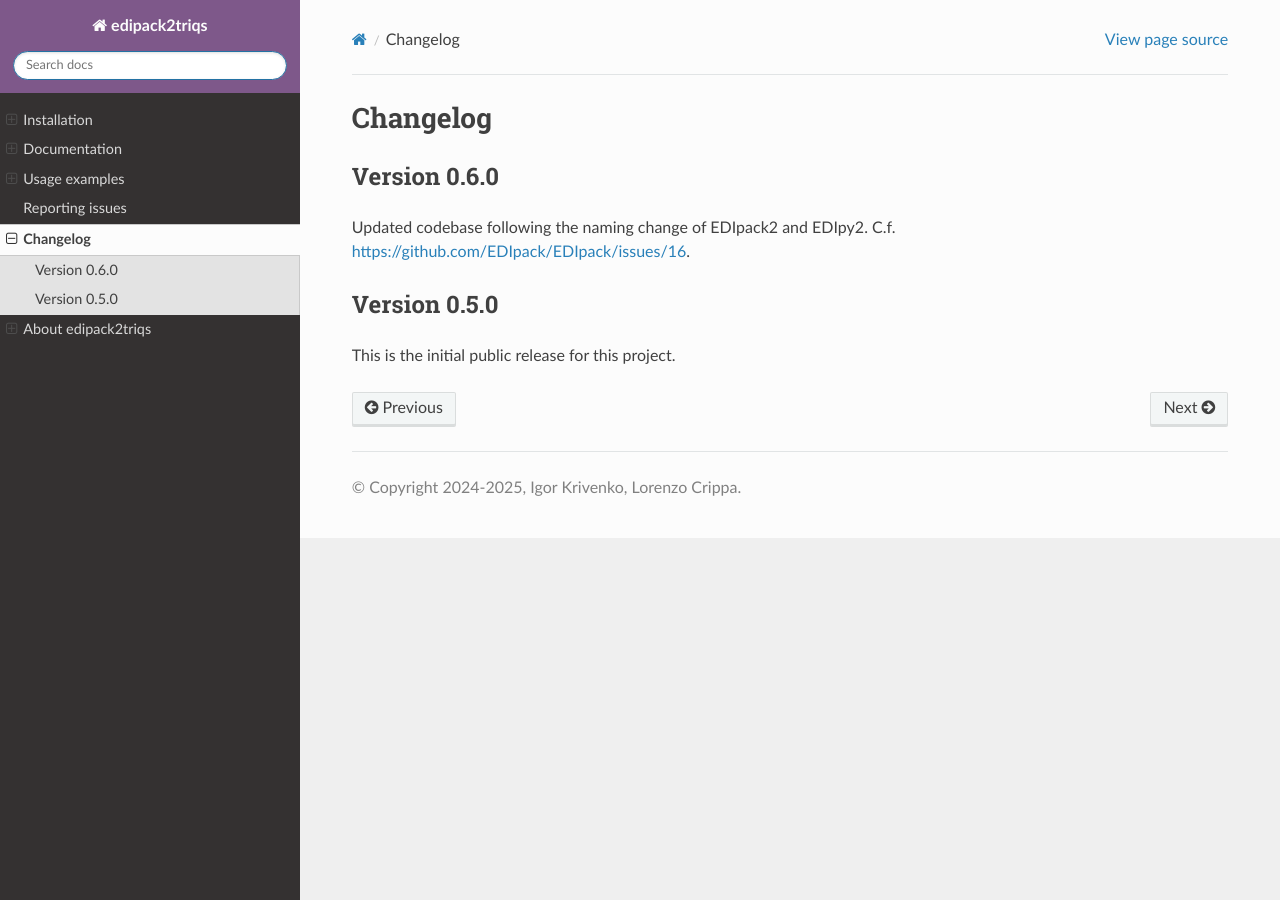
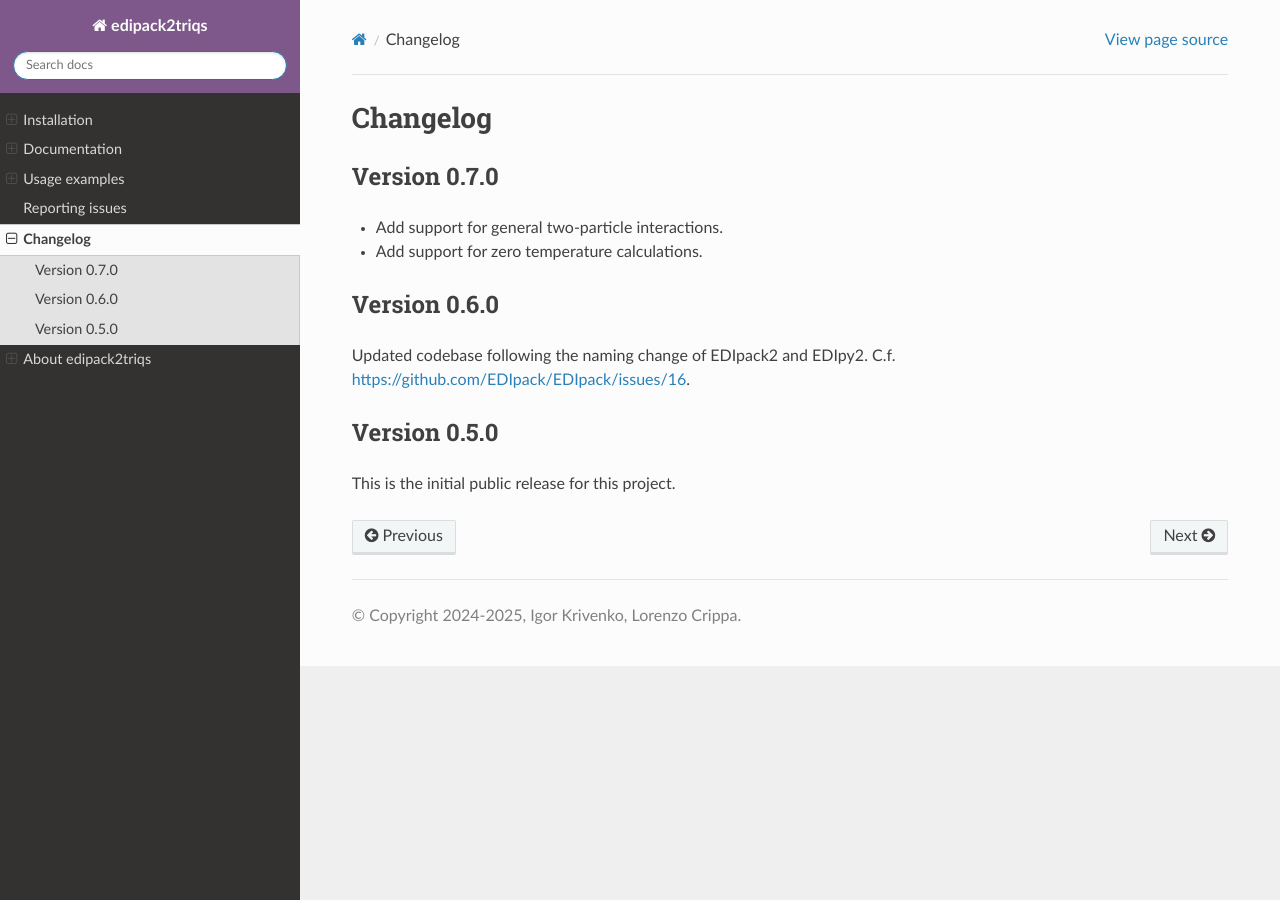
Before and after one commit to krivenko/edipack2triqs, a Sphinx documentation site: the page built from doc/ChangeLog.md, in a window 1280 px wide. Built offline with Sphinx 7.4.7 and the Read the Docs theme 3.1.0, drawn with Linux system fonts in a browser that asks for light colours.

Commit message:
Bump version to 0.7.0 and change 'Development Status' classifier to 'Beta'

```diff
--- a/doc/ChangeLog.md
+++ b/doc/ChangeLog.md
@@ -1,6 +1,11 @@
 (changelog)=
 
 # Changelog
+
+## Version 0.7.0
+
+* Add support for general two-particle interactions.
+* Add support for zero temperature calculations.
 
 ## Version 0.6.0
 
--- a/doc/conf.py
+++ b/doc/conf.py
@@ -45,7 +45,7 @@
 ]
 
 project = 'edipack2triqs'
-version = '0.6.0'
+version = '0.7.0'
 copyright = '2024-2025, Igor Krivenko, Lorenzo Crippa'
 
 source_suffix = '.rst'
--- a/pyproject.toml
+++ b/pyproject.toml
@@ -4,7 +4,7 @@
 
 [project]
 name = "edipack2triqs"
-version = "0.6.0"
+version = "0.7.0"
 description = "Compatibility layer between EDIpack and TRIQS"
 readme = "README.md"
 requires-python = ">=3.8"
@@ -14,7 +14,7 @@
     {name = "L. Crippa", email = "crippa.lorenzo@gmail.com" }
 ]
 classifiers = [
-    "Development Status :: 3 - Alpha",
+    "Development Status :: 4 - Beta",
     "License :: OSI Approved :: BSD License",
     "Intended Audience :: Science/Research",
     "Topic :: Scientific/Engineering :: Physics",
```
